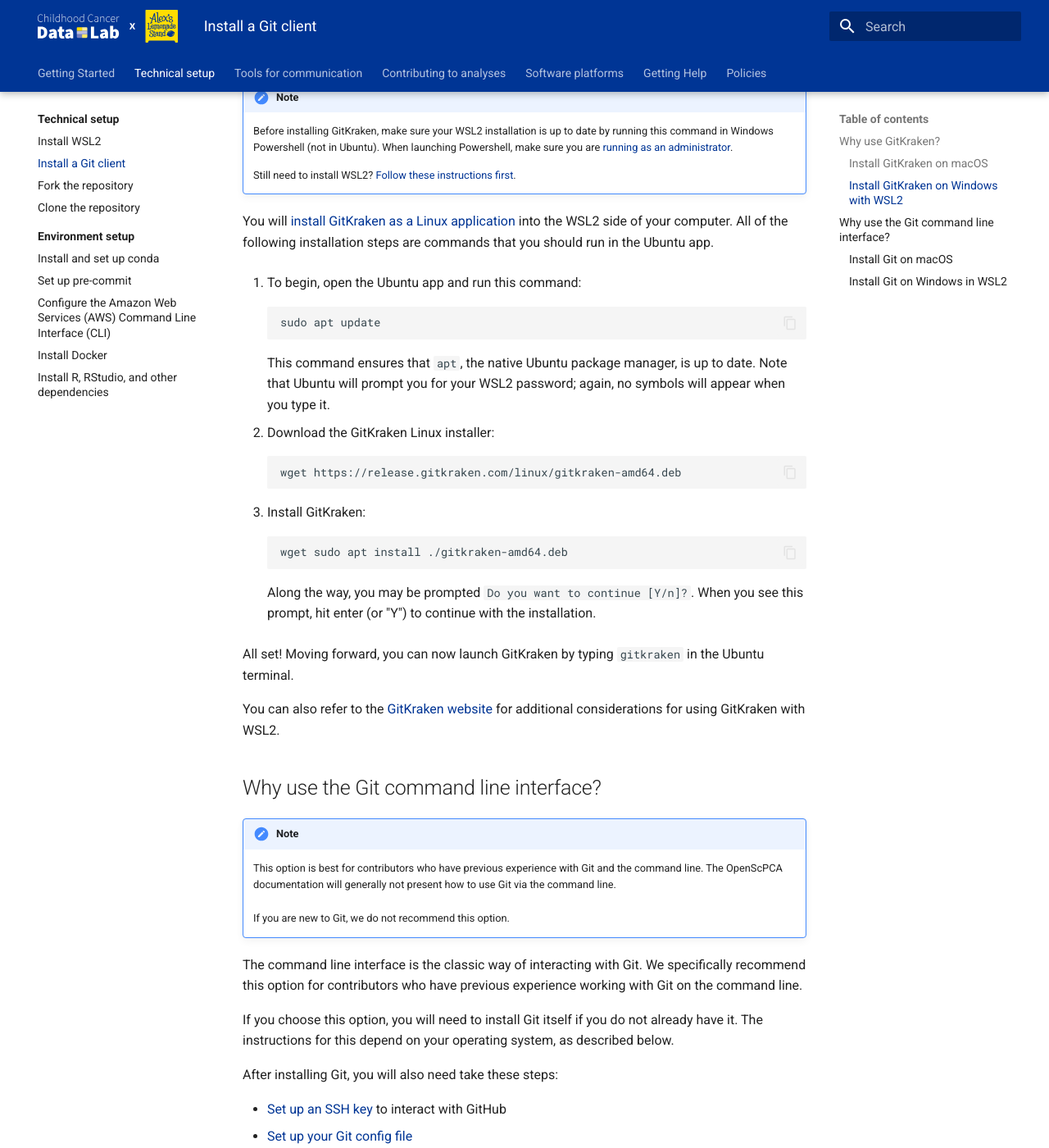
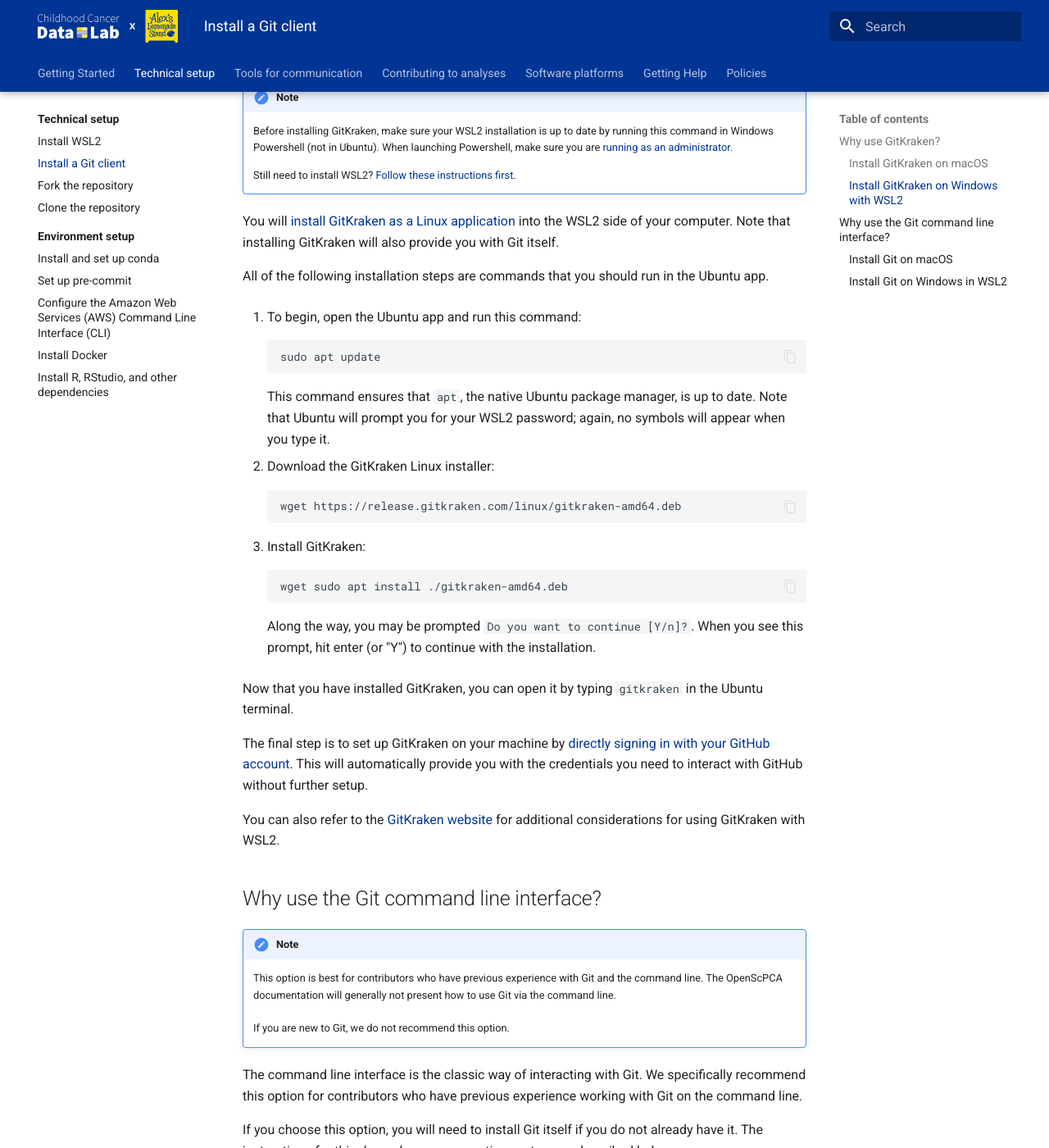
Before and after one commit to AlexsLemonade/OpenScPCA-analysis, an MkDocs documentation site: the page built from docs/technical-setup/install-a-git-client.md, in a window 1280 px wide and 1400 px high, scrolled down 912 px. Shown: the whole window at 82% size. Built offline with MkDocs 1.6.1 and Material for MkDocs 9.7.7, drawn with Linux system fonts in a browser that asks for light colours.

Commit message:
quick bit about signing in

```diff
--- a/docs/technical-setup/install-a-git-client.md
+++ b/docs/technical-setup/install-a-git-client.md
@@ -33,6 +33,8 @@
     [Follow these instructions first](./install-wsl2.md).
 
 You will [install GitKraken as a Linux application](https://help.gitkraken.com/gitkraken-client/how-to-install/#deb) into the WSL2 side of your computer.
+Note that installing GitKraken will also provide you with Git itself.
+
 All of the following installation steps are commands that you should run in the Ubuntu app.
 
 1. To begin, open the Ubuntu app and run this command:
@@ -59,8 +61,10 @@
     Along the way, you may be prompted `Do you want to continue [Y/n]?`.
     When you see this prompt, hit enter (or "Y") to continue with the installation.
 
-All set!
-Moving forward, you can now launch GitKraken by typing `gitkraken` in the Ubuntu terminal.
+Now that you have installed GitKraken, you can open it by typing `gitkraken` in the Ubuntu terminal.
+
+The final step is to set up GitKraken on your machine by [directly signing in with your GitHub account](https://help.gitkraken.com/gitkraken-client/github-gitkraken-client/#sign-in-with-github).
+This will automatically provide you with the credentials you need to interact with GitHub without further setup.
 
 You can also refer to the [GitKraken website](https://help.gitkraken.com/gitkraken-client/windows-subsystem-for-linux) for additional considerations for using GitKraken with WSL2.
 
```
Also changed, not shown: other parts of docs/technical-setup/install-a-git-client.md (+2 -2 lines).
